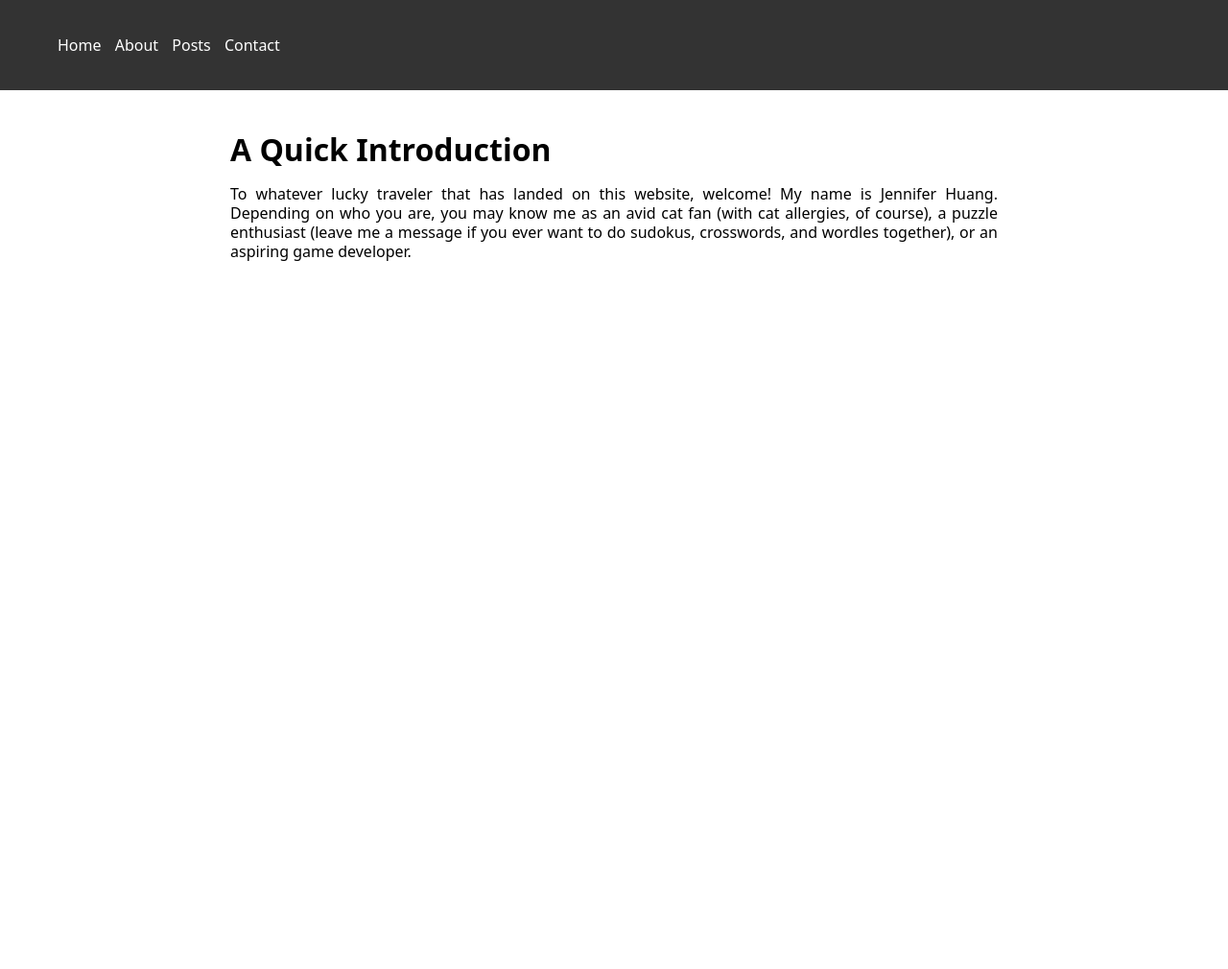
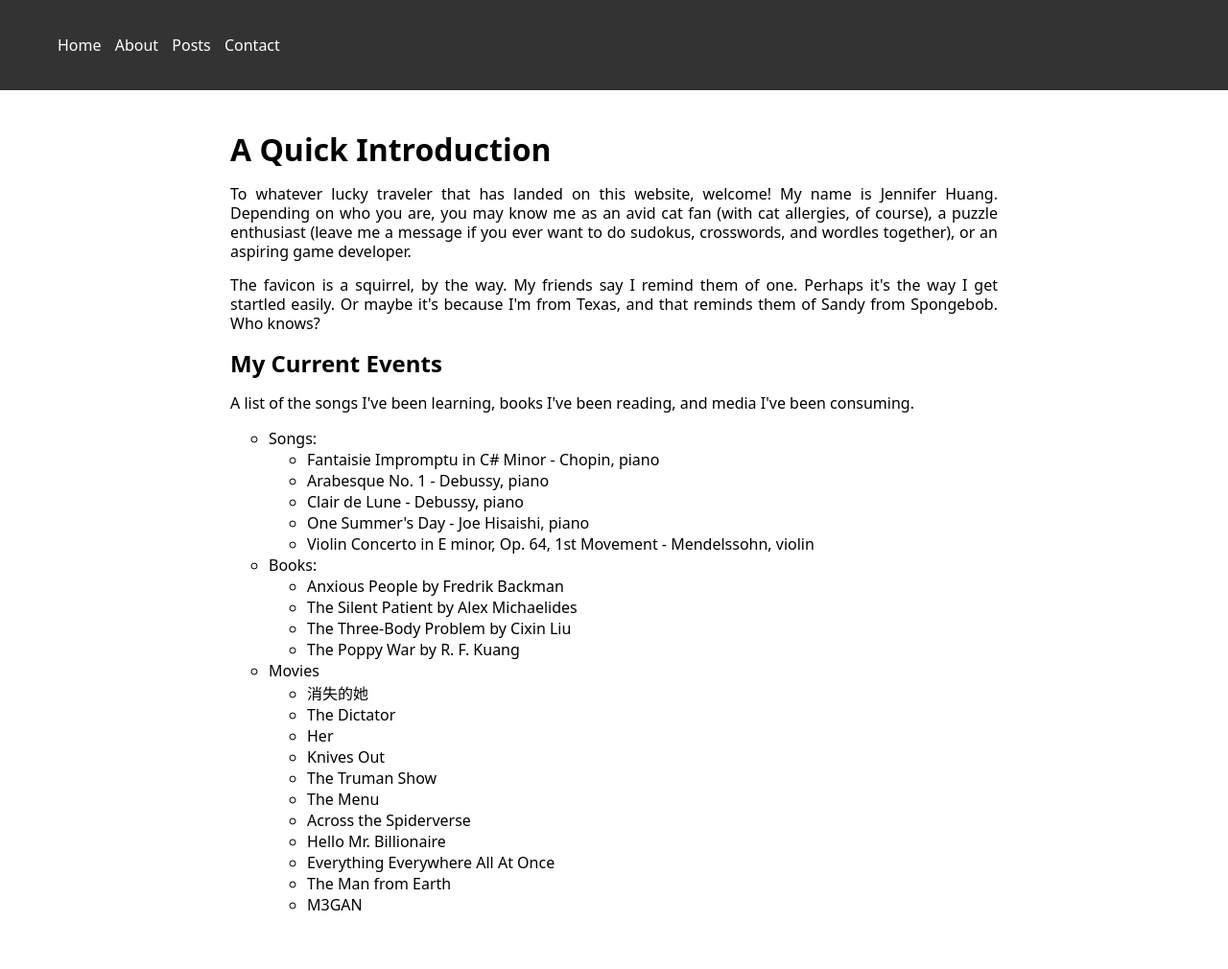
Before and after one commit to JNFH314/jnfh314.github.io, a Jekyll site: the page built from docs/about.markdown, in a window 1280 px wide. Shown: the whole page at 96% size. Built offline with Jekyll 4.4.1, drawn with Linux system fonts in a browser that asks for light colours; before the commit the page ends 900 px from its top, so only the background shows below that.

Commit message:
added info in about section

```diff
--- a/docs/about.markdown
+++ b/docs/about.markdown
@@ -10,4 +10,42 @@ permalink: /about/
 
     <p>To whatever lucky traveler that has landed on this website, welcome! My name is Jennifer Huang. Depending on who you are, you may know me as an avid cat fan (with cat allergies, of course), a puzzle enthusiast (leave me a message if you ever want to do sudokus, crosswords, and wordles together), or an aspiring game developer.</p>
 
+    <p>The favicon is a squirrel, by the way. My friends say I remind them of one. Perhaps it's the way I get startled easily. Or maybe it's because I'm from Texas, and that reminds them of Sandy from Spongebob. Who knows?</p>
+
+    <h2>My Current Events</h2>
+
+    <p>A list of the songs I've been learning, books I've been reading, and media I've been consuming.</p>
+
+    <ul>
+        <li>Songs:</li>
+        <ul>
+            <li>Fantaisie Impromptu in C# Minor - Chopin, piano</li>
+            <li>Arabesque No. 1 - Debussy, piano</li>
+            <li>Clair de Lune - Debussy, piano</li>
+            <li>One Summer's Day - Joe Hisaishi, piano</li>
+            <li>Violin Concerto in E minor, Op. 64, 1st Movement - Mendelssohn, violin</li>
+        </ul>
+        <li>Books:</li>
+        <ul>
+            <li>Anxious People by Fredrik Backman</li>
+            <li>The Silent Patient by Alex Michaelides</li>
+            <li>The Three-Body Problem by Cixin Liu</li>
+            <li>The Poppy War by R. F. Kuang</li>
+        </ul>
+        <li>Movies</li>
+        <ul>
+            <li>消失的她</li>
+            <li>The Dictator</li>
+            <li>Her</li>
+            <li>Knives Out</li>
+            <li>The Truman Show</li>
+            <li>The Menu</li>
+            <li>Across the Spiderverse</li>
+            <li>Hello Mr. Billionaire</li>
+            <li>Everything Everywhere All At Once</li>
+            <li>The Man from Earth</li>
+            <li>M3GAN</li>
+        </ul>
+    </ul>
+
 </div>
--- a/docs/index.html
+++ b/docs/index.html
@@ -50,7 +50,8 @@ title: Home
     <section id="contact">
       <div class="content">
         <h2>Contact</h2>
-        <form action="mailto:jenni.huang.646@gmail.com" method="get" enctype="text/plain">
+        <!-- <form action="mailto:jenni.huang.646@gmail.com" method="get" enctype="text/plain"> -->
+        <form>
           <input type="text" placeholder="Your Name">
           <input type="email" placeholder="Your Email">
           <textarea placeholder="Your Message"></textarea>
```
